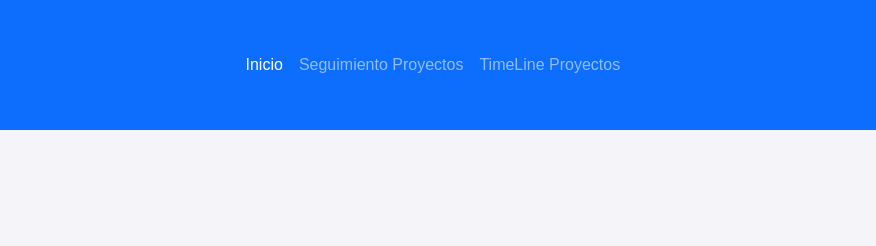
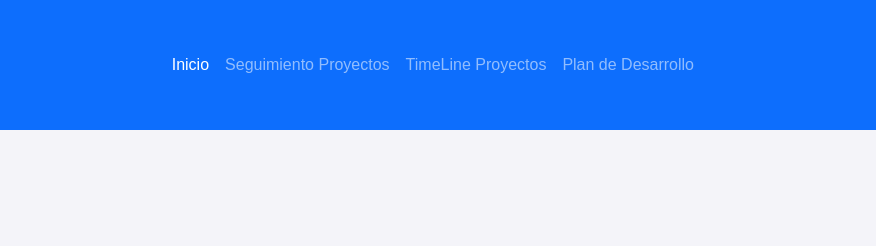
Before and after one commit to CamiloMadrigal12/TimeLineProyectos, a plain HTML site: page embudo.html in a window 1280 px wide. Shown: the top 246 px of the page, 404-1280 px from the left. Drawn offline with nearby package versions, Linux system fonts and the light colour scheme.

Commit message:
comentario

```diff
--- a/embudo.html
+++ b/embudo.html
@@ -127,6 +127,9 @@
                     <li class="nav-item">
                         <a class="nav-link" href="timeLine.html">TimeLine Proyectos</a>
                     </li>
+                    <li class="nav-item">
+                        <a class="nav-link" href="planDesarrollo.html">Plan de Desarrollo</a>
+                    </li>
                 </ul>
             </div>
         </div>
```
Also changed, not shown: timeLine.html (+4 -1 lines).
